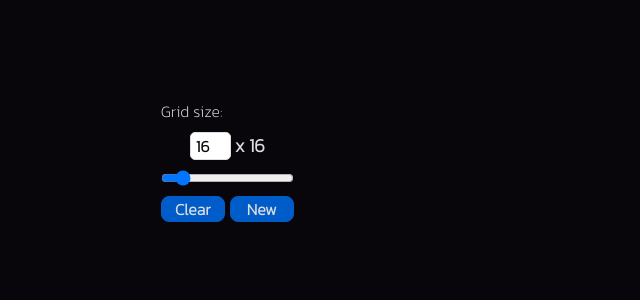
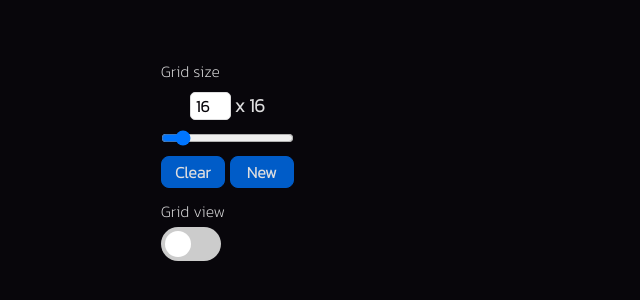
Before and after one commit to anon-legion/etch-a-sketch, a React (Create React App) app: page / in a window 1280 px wide. Shown: the part 240-540 px from the top of the page, without its empty margins (0-640 px from the left). Built offline with nearby package versions, Linux system fonts and the light colour scheme.

Commit message:
update working web-app and provisional app controls

```diff
--- a/src/App.css
+++ b/src/App.css
@@ -31,12 +31,13 @@ button {
   width: 100%;
   font-weight: 600;
   font-size: calc(8px + 1vmin);
+  padding: 3px 5px;
 }
 
 button:active {
   transform: scale(1.1);
-  border-color: #0069CC;
-  box-shadow: 0 0 1rem #0069CC;
+  border-color: #2196F3;
+  box-shadow: 0 0 1rem #2196F3;
 }
 
 .App {
@@ -56,19 +57,6 @@ button:active {
   gap: 1%;
 }
 
-/* .App-grid {
-  display: grid;
-  grid-template-columns: repeat(16, 1fr);
-  grid-template-rows: repeat(16, 1fr);
-  color: #DEDEDF;
-  width: 100vmin;
-  height: 100vmin;
-} */
-
-.App-grid div {
-  transition: all .3s ease-in;
-}
-
 @keyframes hover-effect {
   from {
     filter: hue-rotate(180deg);
@@ -78,8 +66,65 @@ button:active {
   }
 }
 
-/* .App-grid div:hover {
-  background-color: #9A6AFF;
-  animation: hover-effect 700ms ease-out;
-  animation-fill-mode: backwards;
-} */
+/* The switch - the box around the slider */
+.switch {
+  position: relative;
+  display: inline-block;
+  width: 60px;
+  height: 34px;
+}
+
+/* Hide default HTML checkbox */
+.switch input {
+  opacity: 0;
+  width: 0;
+  height: 0;
+}
+
+/* The slider */
+.slider {
+  position: absolute;
+  cursor: pointer;
+  top: 0;
+  left: 0;
+  right: 0;
+  bottom: 0;
+  background-color: #ccc;
+  -webkit-transition: .4s;
+  transition: .4s;
+}
+
+.slider:before {
+  position: absolute;
+  content: "";
+  height: 26px;
+  width: 26px;
+  left: 4px;
+  bottom: 4px;
+  background-color: white;
+  -webkit-transition: .4s;
+  transition: .4s;
+}
+
+input:checked + .slider {
+  background-color: #005CC8;
+}
+
+input:focus + .slider {
+  box-shadow: 0 0 1px #005CC8;
+}
+
+input:checked + .slider:before {
+  -webkit-transform: translateX(26px);
+  -ms-transform: translateX(26px);
+  transform: translateX(26px);
+}
+
+/* Rounded sliders */
+.slider.round {
+  border-radius: 34px;
+}
+
+.slider.round:before {
+  border-radius: 50%;
+}
--- a/src/App.js
+++ b/src/App.js
@@ -5,13 +5,14 @@ import randomRGB from './scripts/randomColor';
 
 const hoverFunction = (e) => {
   const [r, g, b] = randomRGB();
+  e.target.style.animation = 'hover-effect 2000ms ease-in';
   e.target.style.background = `rgb(${r},${g},${b})`;
-  e.target.style.animation = 'hover-effect 700ms ease-in';
 }
 
 
 function App() {
 
+  const [showGrid, setShowGrid] = useState(() => false);
   const [gridSize, setGridSize] = useState(() => 16);
   const [inputSize, setInputSize] = useState(() => ({
     newSize: gridSize,
@@ -37,23 +38,36 @@ function App() {
   }
 
   const newOnClick = () => {
-    setGridSize(prevState => inputSize.newSize);
+    const size = inputSize.newSize;
     setGridStyle(prevState => {
-      return {[gridStyle.gridTemplateColumns]: `repeat(${inputSize.newSize})`, [gridStyle.gridTemplateRows]: `repeat(${inputSize.newSize})`};
+      return {...prevState, gridTemplateColumns: `repeat(${size}, 1fr)`, gridTemplateRows: `repeat(${size}, 1fr)`};
     })
+    setGridSize(prevState => size);
   }
+
+  const gridViewOnChange = () => {
+    setShowGrid(prevState => !prevState);
+  }
+
 
   return (
     <div className="App">
       <div className="App-settings">
-        <label htmlFor='inputSize'>Grid size:</label>
+        <label htmlFor='inputSize'>Grid size</label>
         <div style={{display: 'flex', flexDirection: 'row', width: '100%', justifyContent: 'center'}}>
-          <h3> <input type='number' name='newSize' value={inputSize.newSize} min={2} max={128} onChange={handleOnChange}/> x {inputSize.newSize}</h3>
+          <h3> <input type='number' id='inputSize' name='newSize' value={inputSize.newSize} min={2} max={128} onChange={handleOnChange}/> x {inputSize.newSize}</h3>
         </div>
         <input type='range' id='inputSize' name='newSize' value={inputSize.newSize} min={2} max={128} onChange={handleOnChange}/>
         <div style={{display: 'flex', flexDirection: 'row', width: '100%', justifyContent: 'center', gap: '5px'}}>
           <button onClick={clearOnClick}>Clear</button>
           <button onClick={newOnClick}>New</button>
+        </div>
+        <div style={{display: 'flex', flexDirection: 'column', gap: '4px', marginTop: '2%'}}>
+          <label htmlFor='switchGridView'>Grid view</label>
+          <label className="switch">
+            <input type="checkbox" id='switchGridView' onChange={gridViewOnChange} name='showGrid' value={showGrid}/>
+            <span className="slider round"></span>
+          </label>
         </div>
       </div>
       <div className="App-grid" style={gridStyle}>
--- a/src/components/grid.js
+++ b/src/components/grid.js
@@ -1,4 +1,4 @@
-import React, { useState } from 'react';
+import React from 'react';
 
 const Grids = ({ size, hoverEffect }) => {
     let gridIndex = [];
```
